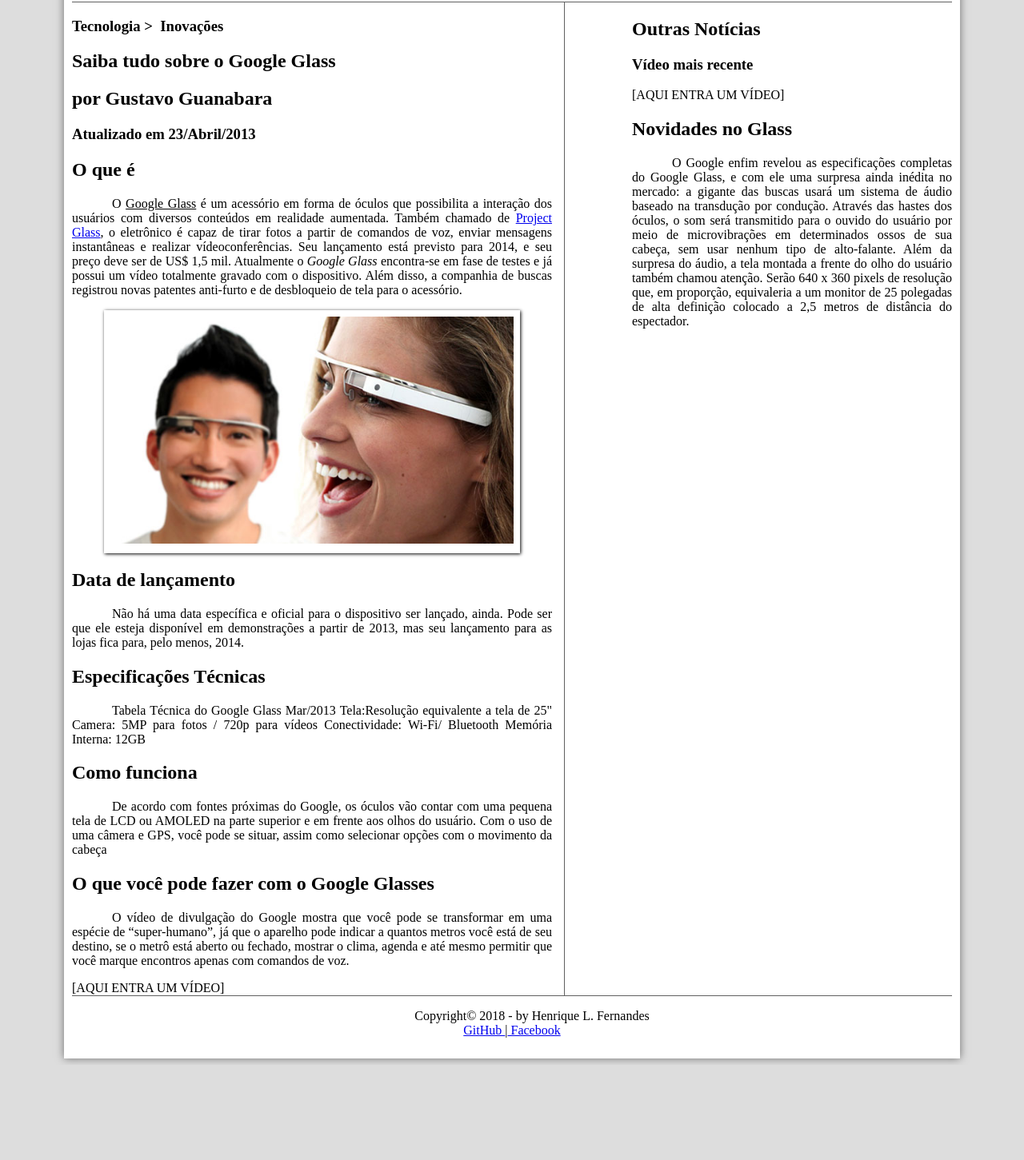
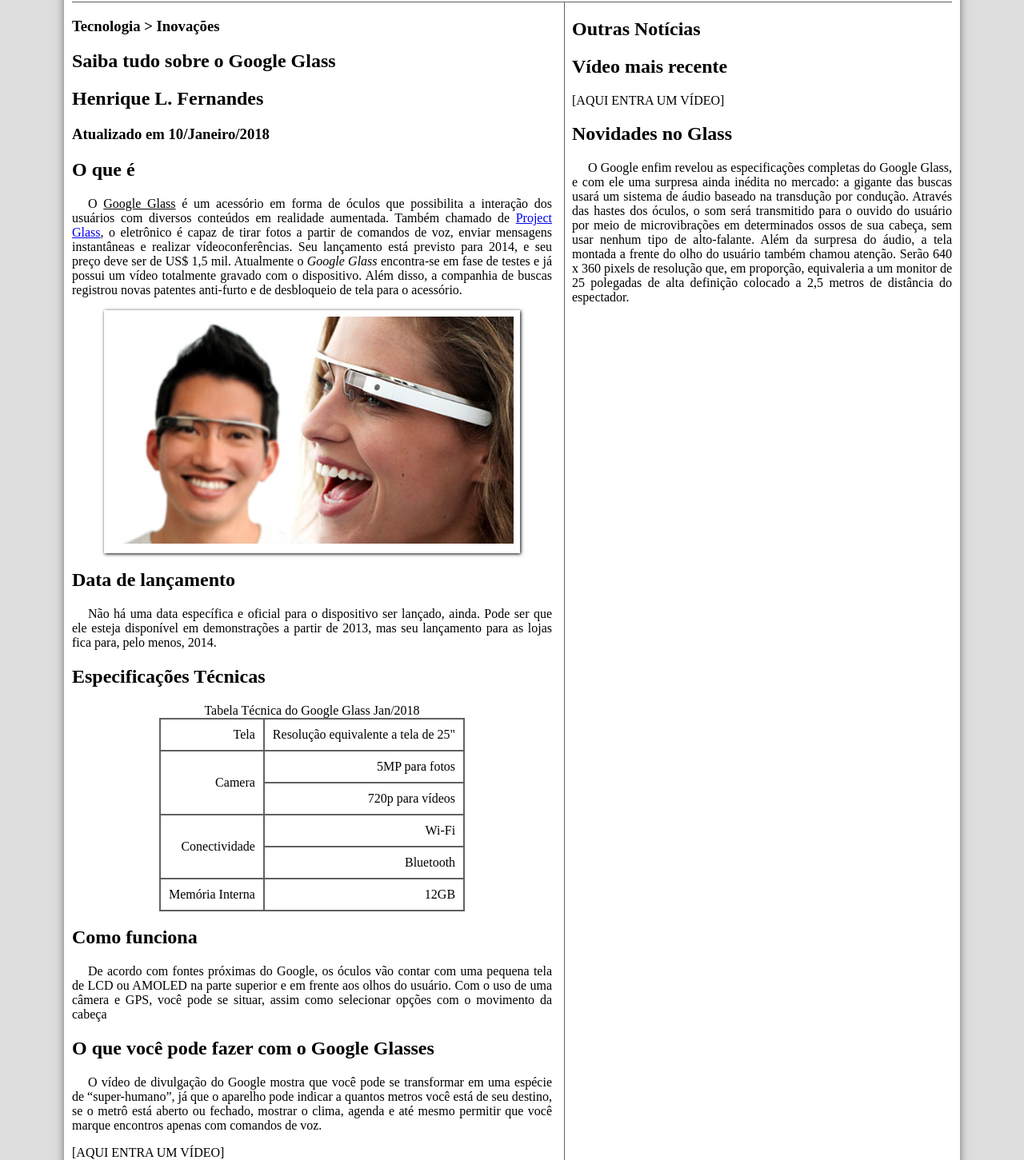
Before and after one commit to HLFer/CursoHTML5, a plain HTML site: page index.html in a window 1280 px wide. Shown: the part 218-1669 px from the top of the page at 80% size. Before the commit the page ends 1550 px from the top, so only its background shows below. Drawn offline with Linux system fonts and the light colour scheme.

Commit message:
Criação de tabelas em HTML5
Criação de tabelas em HTML5.
Aula sobre como utilizar as tags TABLE, CAPTION, TR, TD e muitas outras usadas para criar tabelas em sites HTML.

```diff
--- a/_css/estilo.css
+++ b/_css/estilo.css
@@ -29,7 +29,7 @@
 
     p {
        		text-align: justify;
-       		text-indent: 50px;
+       		text-indent: 20px;
     }
 
     header#cabecalho img#icone{
@@ -149,9 +149,26 @@
         padding-right: 15px;
     }
 
+    table#tabelaspec{
+
+        border: 1px solid #606060;
+        border-spacing: 0px;
+        margin-left: auto;
+        margin-right: auto;
+    }
+
+    table#tabelaspec td{
+
+        border: 1px solid #606060;
+        padding: 10px;
+        text-align: right;
+        vertical-align: middle;
+
+    }
+
     aside#lateral{
         display: block;
-        width: 400px;
+        width: 475px;
         float: right;
     }
 
--- a/index.html
+++ b/index.html
@@ -41,10 +41,10 @@
             <section id="corpo">
 
             <hgroup>
-            	<h3>Tecnologia > &nbsp;Inovações</h3>
+            	<h3>Tecnologia >&nbsp;Inovações</h3>
             	<h1>Saiba tudo sobre o Google Glass</h1>
-            	<h2>por Gustavo Guanabara</h2>
-            	<h3>Atualizado em 23/Abril/2013</h3>
+            	<h2>Henrique L. Fernandes</h2>
+            	<h3>Atualizado em 10/Janeiro/2018</h3>
         	</hgroup>
 
             <h2>O que é</h2>
@@ -58,21 +58,28 @@
             	</figcaption>
             </figure>
 
-            <h2>Data de lançamento</h2>
+            <h1>Data de lançamento</h1>
             <p>Não há uma data específica e oficial para o dispositivo ser lançado, ainda. Pode ser que ele esteja disponível em demonstrações a partir de 2013, mas seu lançamento para as lojas fica para, pelo menos, 2014.</p>
 
-            <h2>Especificações Técnicas</h2>
-            <p>Tabela Técnica do Google Glass Mar/2013
+            <h1>Especificações Técnicas</h1>
 
-            Tela:Resolução equivalente a tela de 25"
-            Camera: 5MP para fotos / 720p para vídeos
-            Conectividade: Wi-<wbr/>Fi/ Bluetooth
-            Memória Interna: 12GB</p>
+            <table id="tabelaspec">
 
-            <h2>Como funciona</h2>
+            <caption>Tabela Técnica do Google Glass Jan/2018</caption>
+
+            <tr><td>Tela</td><td>Resolução equivalente a tela de 25"</td></tr>
+            <tr><td rowspan="2">Camera</td><td>5MP para fotos</td></tr>
+                <tr><td>720p para vídeos</td></tr>
+            <tr><td rowspan="2">Conectividade</td><td>Wi-<wbr/>Fi</td></tr>
+                <tr><td>Bluetooth</td></tr>
+            <tr><td>Memória Interna</td><td>12GB</td></tr>
+
+            </table>
+
+            <h1>Como funciona</h1>
             <p>De acordo com fontes próximas do Google, os óculos vão contar com uma pequena tela de LCD ou AMOLED na parte superior e em frente aos olhos do usuário. Com o uso de uma câmera e GPS, você pode se situar, assim como selecionar opções com o movimento da cabeça</p>
 
-            <h2>O que você pode fazer com o Google Glasses</h2>
+            <h1>O que você pode fazer com o Google Glasses</h1>
             <p>O vídeo de divulgação do Google mostra que você pode se transformar em uma espécie de “super-<wbr/>humano”, já que o aparelho pode indicar a quantos metros você está de seu destino, se o metrô está aberto ou fechado, mostrar o clima, agenda e até mesmo permitir que você marque encontros apenas com comandos de voz.</p>
 
             [AQUI ENTRA UM VÍDEO]
@@ -82,12 +89,12 @@
 
             <aside id="lateral">
 
-            <h2>Outras Notícias</h2>
-            <h3>Vídeo mais recente</h3>
+            <h1>Outras Notícias</h1>
+            <h2>Vídeo mais recente</h2>
 
             [AQUI ENTRA UM VÍDEO]
 
-            <h2>Novidades no Glass</h2>
+            <h1>Novidades no Glass</h1>
             <p>O Google enfim revelou as especificações completas do Google Glass, e com ele uma surpresa ainda inédita no mercado: a gigante das buscas usará um sistema de áudio baseado na transdução por condução. Através das hastes dos óculos, o som será transmitido para o ouvido do usuário por meio de microvibrações em determinados ossos de sua cabeça, sem usar nenhum tipo de alto-falante.
 
             Além da surpresa do áudio, a tela montada a frente do olho do usuário também chamou atenção. Serão 640 x 360 pixels de resolução que, em proporção, equivaleria a um monitor de 25 polegadas de alta definição colocado a 2,5 metros de distância do espectador.</p>
```
